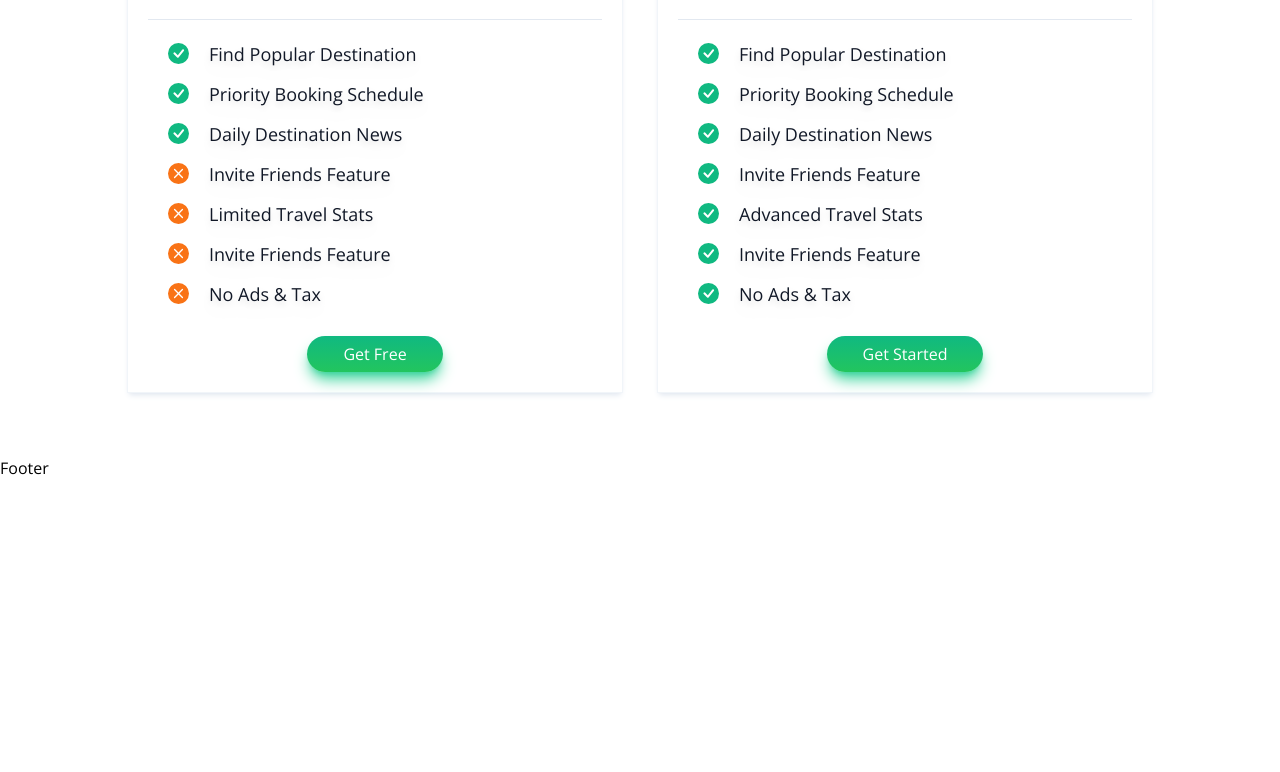
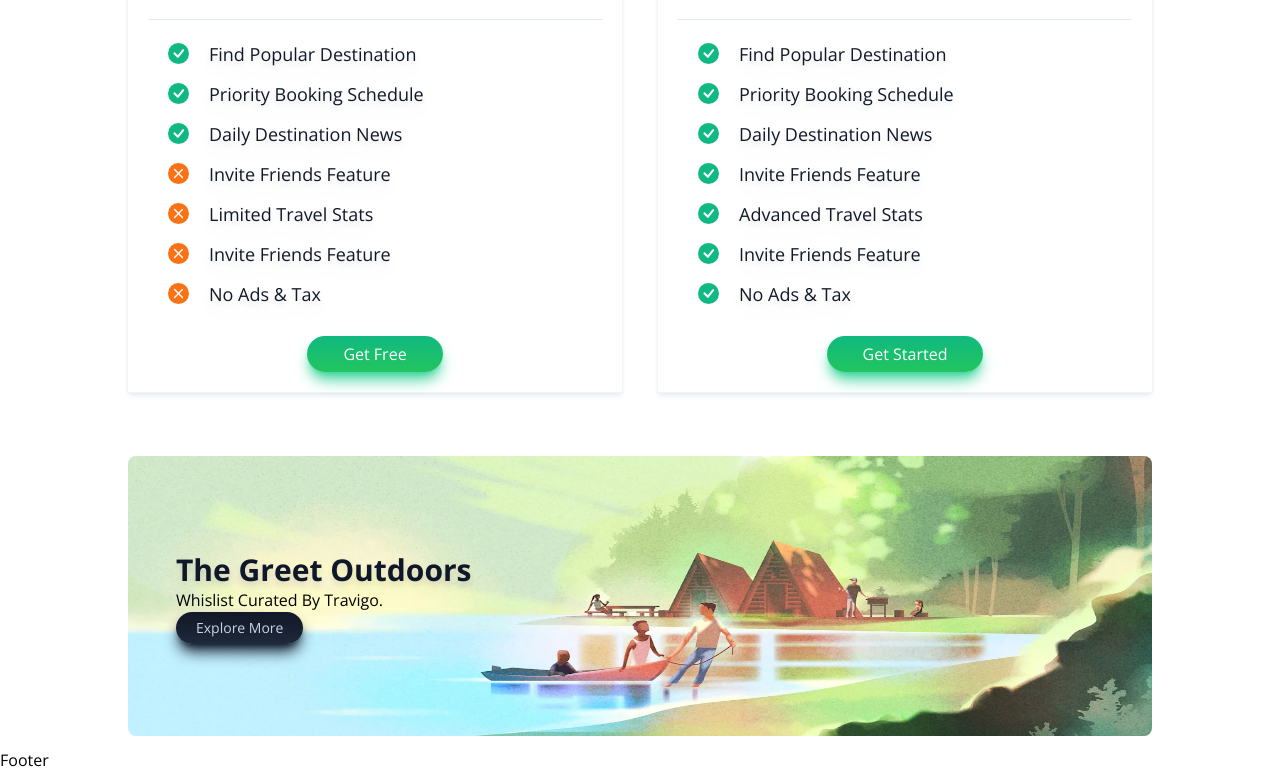
Before and after one commit to eliasKannemann/travelapp, a React (Vite) app: page / in a window 1280 px wide. Shown: the part 2608-3380 px from the top of the page. Before the commit the page ends 3088 px from the top, so only its background shows below. Built offline with nearby package versions, Linux system fonts and the light colour scheme.

Commit message:
create component banner

```diff
--- a/src/App.jsx
+++ b/src/App.jsx
@@ -7,6 +7,7 @@
   Explore,
   Advertise,
   Pricings,
+  Banner,
 } from "./components";
 import {
   hero,
@@ -15,6 +16,7 @@
   placesAPI,
   brands,
   pricingapi,
+  bannerAPI,
 } from "./data/traveldata";
 
 function App() {
@@ -28,6 +30,7 @@
       <Explore title="explore the world" placesAPI={placesAPI} />
       <Advertise brands={brands} />
       <Pricings pricingapi={pricingapi} />
+      <Banner bannerAPI={bannerAPI} />
       <Footer />
     </>
   );
--- /dev/null
+++ b/src/components/Banner.jsx
@@ -0,0 +1,31 @@
+import React from "react";
+
+function Banner({ bannerAPI: { title, text, imgSrc, btnText } }) {
+  return (
+    <>
+      <div className="relative  w-full max-w-5xl ml-auto mr-auto mt-0 mb-3 xl:w-[95vw] rounded-lg">
+        <div className="flex items-center">
+          <img
+            src={imgSrc}
+            alt="banner-api"
+            className="h-[35vh] w-full rounded-lg"
+          />
+        </div>
+        <div className="absolute top-24 left-12 w-full flex flex-col items-start md:items-center md:justify-center md:left-0 md:top-14">
+          <h1 className="text-3xl font-bold text-slate-900 drop-shadow-lg filter ">
+            {title}
+          </h1>
+          <p className="text-base sm:text-sm">{text}</p>
+          <button
+            className="py-1.5 px-5 bg-gradient-to-b from-gray-900 to-slate-800 text-slate-300 text-sm rounded-full shadow-lg shadow-slate-900 transition-all duration-300 active:scale-110"
+            type="button"
+          >
+            {btnText}
+          </button>
+        </div>
+      </div>
+    </>
+  );
+}
+
+export default Banner;
--- a/src/components/index.js
+++ b/src/components/index.js
@@ -4,4 +4,5 @@
 export { default as Explore } from "./Explore";
 export { default as Advertise } from "./Advertise";
 export { default as Pricings } from "./Pricings";
+export { default as Banner } from "./Banner";
 export { default as Footer } from "./Footer";
```
